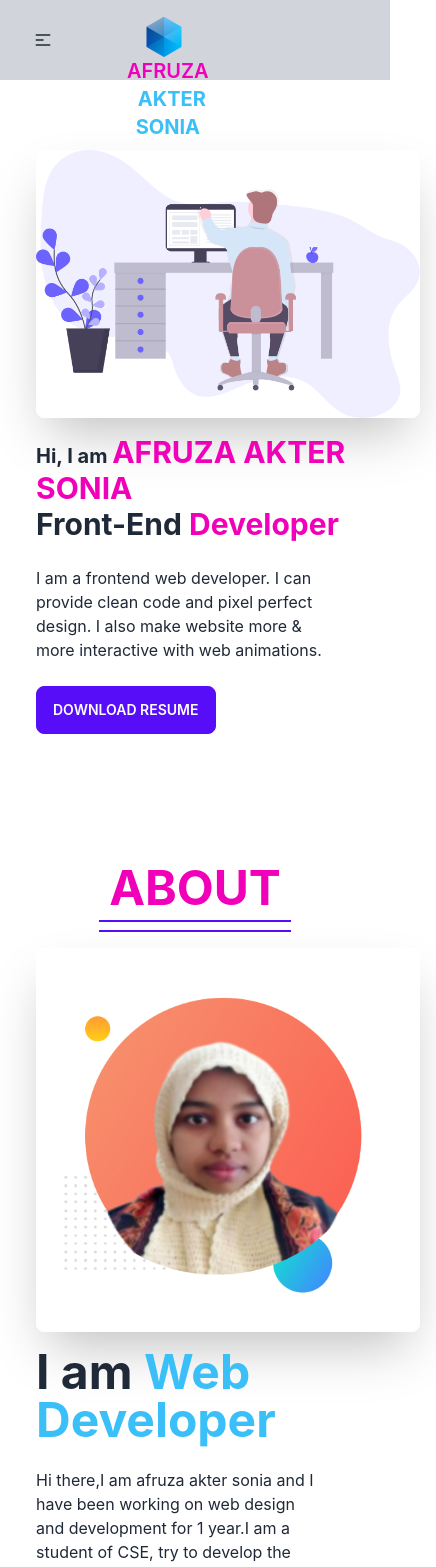
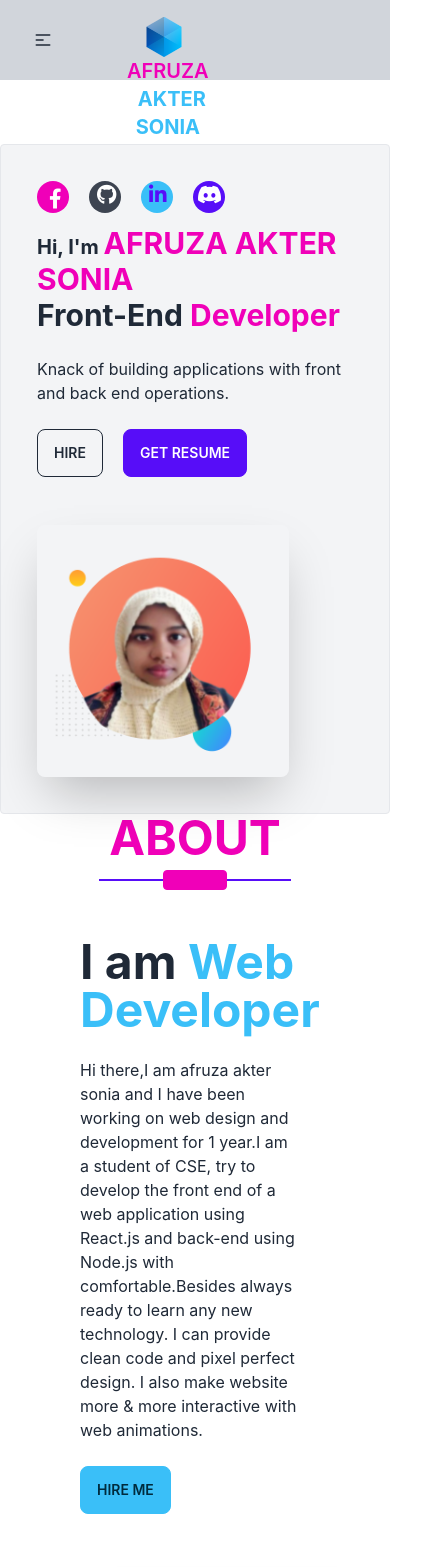
Before and after one commit to afruzaakter/portfolio-projects, a React (Create React App) app: page / in a window 390 px wide. Shown: the top 1567 px of the page, 436 px wide, since content can reach past the window. Built offline with nearby package versions, Linux system fonts and the light colour scheme.

Commit message:
update code, responsive  code

```diff
--- a/src/App.js
+++ b/src/App.js
@@ -17,7 +17,7 @@ import NotFound from './Pages/Shared/NotFound';
 
 function App() {
   return (
-    <div>
+    <div className=' '>
       <Navbar></Navbar>
       <Routes>
         <Route path='/' element={<Home></Home>}></Route>
@@ -34,7 +34,7 @@ function App() {
       </Routes>
       <Footer></Footer>
 
-
+      {/* overflow-x-hidden */}
 
     </div>
   );
--- a/src/Pages/Home/About.js
+++ b/src/Pages/Home/About.js
@@ -1,19 +1,22 @@
 import React from 'react';
-import myprofile from '../../images/template (1).png'
+import myprofile from '../../images/Hero.png'
 import Section from '../Shared/Section';
 
 const About = () => {
     return (
         <div>
             <Section></Section>
-            <div className="hero min-h-screen lg:bg-base-200 sm:bg-base-0">
+            <div className="lg:hero ml-16 lg:min-h-screen lg:bg-base-200 sm:bg-base-0">
                 <div className="hero-content flex-col lg:flex-row-reverse">
-                    <img src={myprofile} className="max-w-sm lg:mr-10 rounded-lg shadow-2xl animate__animated animate__zoomInDown" />
-                    <div className='lg:ml-28'>
+
+                    <div className='lg:ml-28 lg:mt-0 mt-8'>
                         <h1 className="text-5xl font-bold animate__animated animate__zoomIn ">I am <span class='text-info '>Web Developer</span></h1>
 
                         <p className="py-6 w-3/4 animate__animated animate__pulse">Hi there,I am afruza akter sonia and I have been working on web design and development for 1 year.I am a student of CSE, try to develop the front end of a web application using React.js and back-end using Node.js with comfortable.Besides always ready to learn any new technology. I can provide clean code and pixel perfect design. I also make website more & more interactive with web animations.</p>
                         <button className='btn btn-info animate__animated animate__zoomInDown'> <a target='_blank' href="https://www.facebook.com/messages/t/100024825075880?_rdc=1&_rdr">Hire Me</a> </button>
+                    </div>
+                    <div>
+                    <img src={myprofile} className="lg:max-w-sm md:max-w-lg md:mt-16 lg:mt-0 mt-14  rounded-lg shadow-2xl animate__animated animate__zoomInDown" />
                     </div>
                 </div>
             </div>
--- a/src/Pages/Home/Banner.js
+++ b/src/Pages/Home/Banner.js
@@ -1,24 +1,49 @@
 import React from 'react';
-import banner from '../../images/about.png';
+import banner from '../../images/template (1).png';
 
 
 const Banner = () => {
     return (
-        <div>
-                <div className="lg:ml-36 hero min-h-screen lg:bg-base-200 sm:bg-base-0">
-                    <div className="hero-content    flex-col  lg:flex-row">
-                        <img src={banner} className="max-w-sm xl:mt-8 rounded-lg shadow-2xl animate__animated  animate__fadeInTopLeft" alt='banner'/>
-                        <div className='lg:ml-10 '>
-                           <div>
-                           <h1 className="sm:text-3xl text-xl text-3xl font-bold animate__animated  animate__fadeInRightBig">Hi, I am <span className='text-secondary text-3xl'>AFRUZA AKTER SONIA</span></h1>
+        <div className=' bg-gray-100  border lg:mt-0 mt-36 lg:p-0 p-5 mybanner rounded '>
+            <div className=" hero lg:min-h-screen  sm:bg-base-0">
+                <div className="hero-content lg:gap-36  flex-col  lg:flex-row">
+
+                   <div>
+                        <div>
+                            <div class="grid-flow-col gap-4 md:place-self-center md:justify-self-around ">
+                                <div className='flex gap-5'>
+                                <div className='bg-secondary w-8 h-8 rounded-full'>
+                                        <a className='ml-2 text-xl text-white p-1 pt-2 font-bold' target='_blank' href="https://www.facebook.com/afruza.sonia.3/"><i className="fab fa-facebook-f pt-2"></i></a>
+                                    </div>
+                                    <div className='bg-neutral w-8 h-8 rounded-full'>
+                                        <a className='ml-2  text-xl text-white' target='_blank' href="https://github.com/afruzaakter"><i className="fab fa-github"></i></a>
+                                    </div>
+
+                                    <div className='bg-info w-8 h-8 rounded-full'>
+                                        <a className=' text-xl p-2 text-primary' target='_blank' href="https://www.linkedin.com/in/afruza-akter-sonia-73ab70200/"><i className="fab fa-linkedin-in"></i></a>
+                                    </div>
+
+                                    <div className='bg-primary w-8 h-8 rounded-full'>
+                                        <a className=' text-xl text-white p-1 pt-2 font-bold' target='_blank' href="https://www.facebook.com/afruza.sonia.3/"><i class="fa-brands fa-discord"></i></a>
+                                    </div>
+                                </div>
+                            </div>
+                            <h1 className="sm:text-3xl text-xl text-3xl mt-3 font-bold animate__animated  animate__fadeInRightBig">Hi, I'm <span className='text-secondary text-3xl'>AFRUZA AKTER SONIA</span></h1>
                             <h1 className="text-3xl font-bold animate__animated  animate__fadeInLeftBig">Front-End <span className='text-secondary'>Developer</span></h1>
-                            <p className="py-6 w-3/4">I am a frontend web developer. I can provide clean code and pixel perfect design. I also make website more & more interactive with web animations.</p>
-                           </div>
-                              <button className="btn btn-primary animate__animated  animate__fadeInTopLeft "> <a target='_blank' href="https://drive.google.com/file/d/1dP5qo20WdvjUubk6CtD-KUuHAyR0v04s/view?usp=sharing">Download Resume</a> </button>
+                            <p className="py-6 ">Knack of building applications with front and back end operations.</p>
+                        </div>
+                       <div className=''>
+                       <button className="btn btn-outline  animate__animated  animate__fadeInTopLeft "> <a target='_blank' href="https://drive.google.com/file/d/1dP5qo20WdvjUubk6CtD-KUuHAyR0v04s/view?usp=sharing">Hire</a> </button>
+                        <button className="btn btn-primary  ml-5 animate__animated  animate__fadeInTopLeft "> <a target='_blank' href="https://drive.google.com/file/d/1dP5qo20WdvjUubk6CtD-KUuHAyR0v04s/view?usp=sharing">Get Resume</a> </button>
 
-                        </div>
+                       </div>
+
+                    </div>
+                    <div className='mr-16 mt-8'>
+                        <img src={banner} className="lg:max-w-sm md:max-w-lg  xl:mt-8 rounded-lg shadow-2xl animate__animated  animate__fadeInTopLeft" alt='banner' />
                     </div>
                 </div>
+            </div>
         </div>
     );
 };
--- a/src/Pages/Home/Home.js
+++ b/src/Pages/Home/Home.js
@@ -8,7 +8,7 @@ import Skills from './Skills';
 
 const Home = () => {
     return (
-        <div className='p-5'>
+        <div className=''>
             <Banner></Banner>
             <About></About>
             <Skills></Skills>
--- a/src/Pages/Home/Skills.js
+++ b/src/Pages/Home/Skills.js
@@ -24,9 +24,9 @@ const Skills = () => {
             <div class=" min-h-screen lg:bg-base-200 sm:bg-base-0">
 
 
-                <div className="lg:flex ">
+                <div className="lg:flex justify-around items-center ">
 
-                    <div className='lg:w-1/2 bg-white h-99 lg:p-10 rounded-lg animate__animated animate__lightSpeedInLeft'>
+                    <div className='lg:w-1/2 bg-white h-99  rounded-lg animate__animated animate__lightSpeedInLeft'>
                         <h1 className='text-2xl text-secondary font-bold'>My creative skills & experiences:</h1>
                         <p className='text-primary font-bold '>
                             As a fullstack web developer, everyone needs to know about frontend and backend technology. Over 3.5 years I have been working hard on various frontend and backend technologies. I also created Website front-end design from Figma with HTML5, CSS3, JavaScript,ReactJs etc. Below are links to some of the responsive sites I have created. You know...
--- a/src/Pages/Shared/Section.js
+++ b/src/Pages/Shared/Section.js
@@ -4,13 +4,17 @@ const Section = () => {
     return (
         <div>
             <h1 className='text-5xl text-secondary text-center font-bold'>ABOUT</h1>
-            <div>
+            <div className='flex justify-center items-center'>
                 <div className='flex justify-center mt-2'>
-                    <div className=' border border-primary  w-48 '>
+                    <div className=' border border-primary  w-16 '>
                     </div>
                 </div>
                 <div className='flex justify-center mt-2'>
-                    <div className=' border border-primary  w-48 '>
+                    <div className=' border border-secondary h-5 rounded bg-secondary  w-16 '>
+                    </div>
+                </div>
+                <div className='flex justify-center mt-2'>
+                    <div className=' border border-primary  w-16 '>
                     </div>
                 </div>
             </div>
```
Also changed, not shown: src/Pages/Home/style.css (line endings or trailing spaces).
